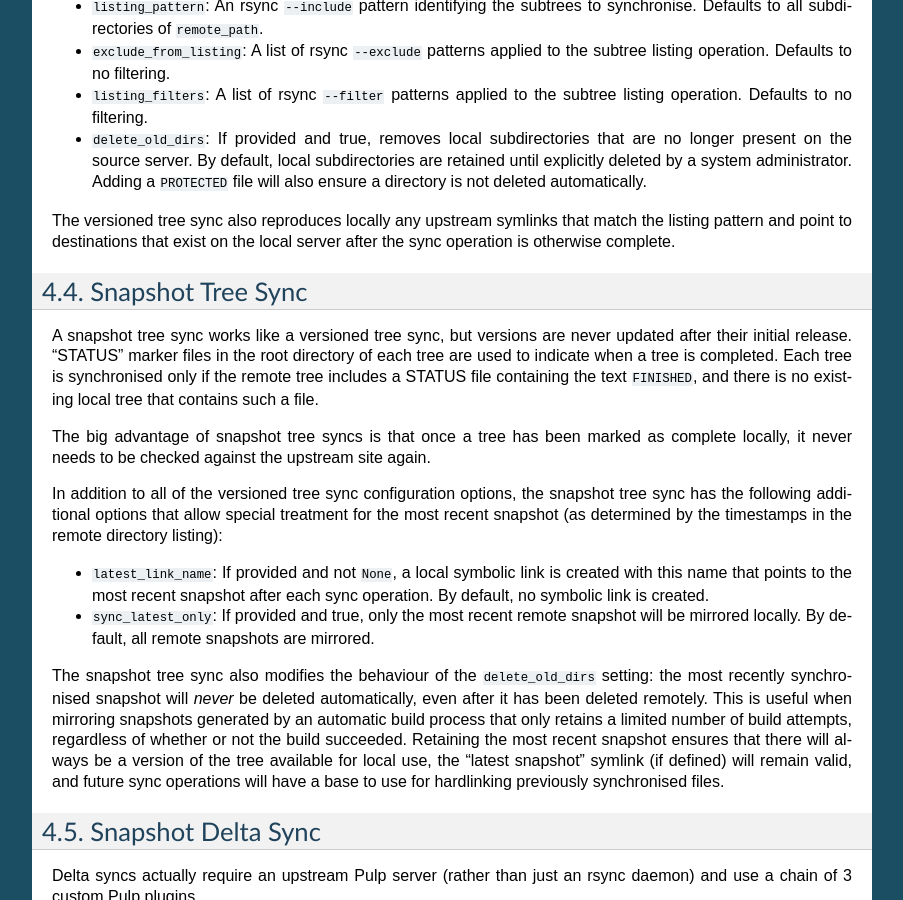
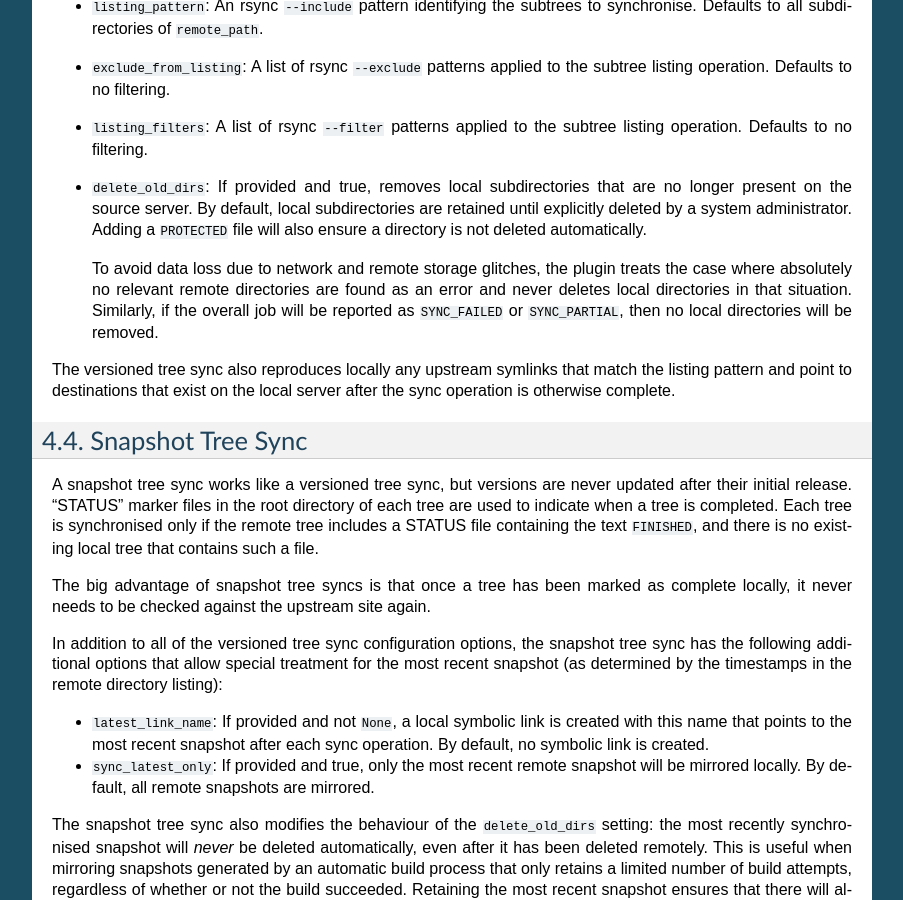
Before and after one commit to ncoghlan/pulpdist, a Sphinx documentation site: the page built from doc/plugins.rst, in a window 1280 px wide and 900 px high, scrolled down 1285 px. Shown: the whole window, without its empty margins (198-1101 px from the left). Built offline with Sphinx 7.4.7, drawn with Linux system fonts in a browser that asks for light colours; the version number could not be read and is left out.

Commit message:
Note behaviour of automatic directory deletion when errors occur

```diff
--- a/doc/plugins.rst
+++ b/doc/plugins.rst
@@ -84,6 +84,12 @@ build the list of individual subtrees to be synchronised:
   are retained until explicitly deleted by a system administrator. Adding a
   ``PROTECTED`` file will also ensure a directory is not deleted automatically.
 
+  To avoid data loss due to network and remote storage glitches, the plugin
+  treats the case where absolutely no relevant remote directories are found
+  as an error and never deletes local directories in that situation.
+  Similarly, if the overall job will be reported as ``SYNC_FAILED``
+  or ``SYNC_PARTIAL``, then no local directories will be removed.
+
 The versioned tree sync also reproduces locally any upstream symlinks that
 match the listing pattern and point to destinations that exist on the local
 server after the sync operation is otherwise complete.
```
